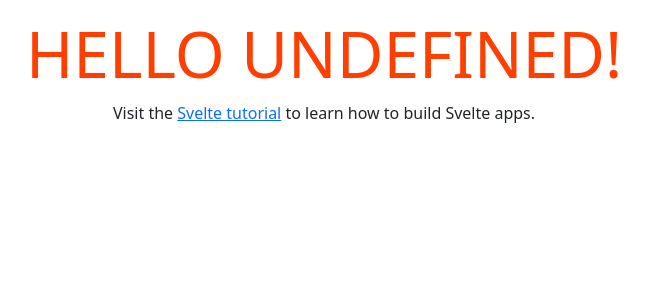
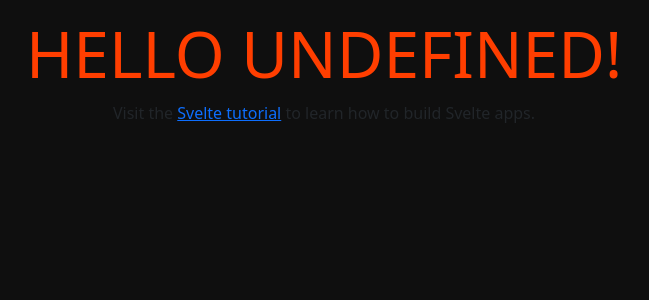
Before and after one commit to VentGrey/cereus-linux-web, a Svelte app: page / in a window 1280 px wide. Shown: the top 300 px of the page, without its empty margins (316-965 px from the left). Built offline with nearby package versions, Linux system fonts and the light colour scheme.

Commit message:
Css improvements

```diff
--- a/public/global.css
+++ b/public/global.css
@@ -1,5 +1,8 @@
 html, body {
-	position: relative;
-	width: 100%;
-	height: 100%;
+	width: auto;
+	height: auto;
 }
+
+body {
+	background: #0f0f0f !important;
+}
```
